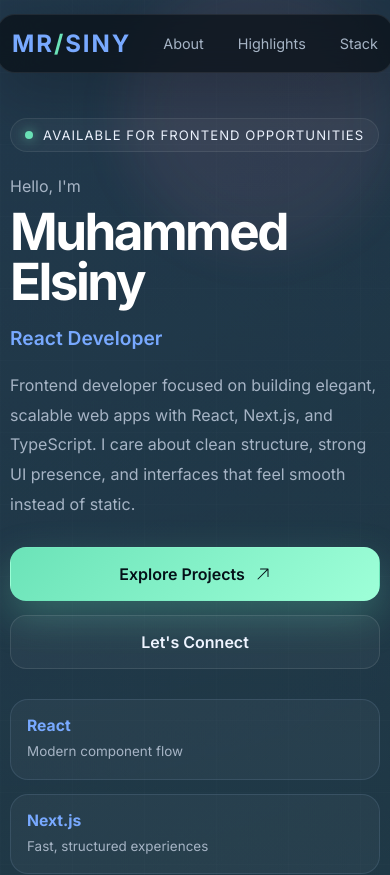
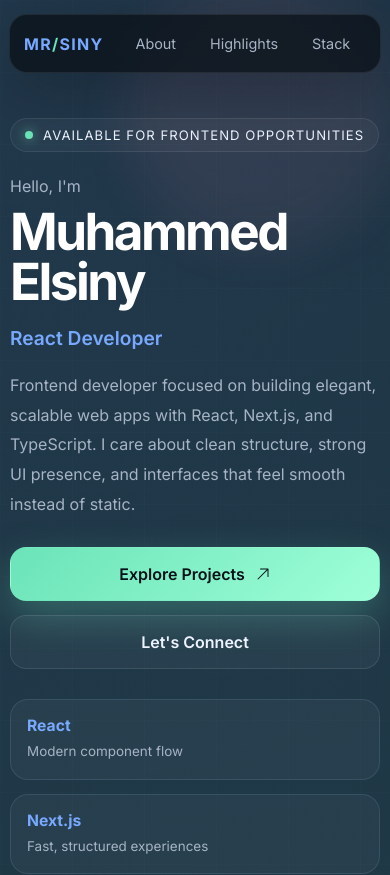
Before and after one commit to muhammedkhaled0/portfolio, a Next.js app: page / in a window 390 px wide. Shown: the top 875 px of the page. Built offline with nearby package versions, Linux system fonts and the light colour scheme.

Commit message:
change in UI

```diff
--- a/app/globals.css
+++ b/app/globals.css
@@ -1,3 +1,4 @@
+
 *{
   margin: 0;
 }
@@ -90,7 +91,7 @@
           top: 14px;
           left: 50%;
           transform: translateX(-50%);
-          width: min(1180px, calc(100% - 24px));
+          width: min(1180px, calc(100% - 48px));
           z-index: 10;
           display: flex;
           align-items: center;
@@ -105,13 +106,18 @@
         }
 
         .brand {
-          font-size: 1.5rem;
           font-weight: 700;
           letter-spacing: 0.08em;
           text-decoration: none;
           text-transform: uppercase;
           white-space: nowrap;
             color: var(--accent-2);
+            font-size: 1.5rem;
+        }
+        @media screen and (max-width:1000px){
+          .brand{
+            font-size:1rem;
+          }
         }
 
         .brand span {
--- a/app/page.tsx
+++ b/app/page.tsx
@@ -417,7 +417,7 @@ const sectionObserver = new IntersectionObserver(
     });
   },
   {
-    threshold: 0.6, // مهم جدًا
+    threshold: 0.6,
   }
 );
 
```
Also changed, not shown: public/myImg.jpg.
